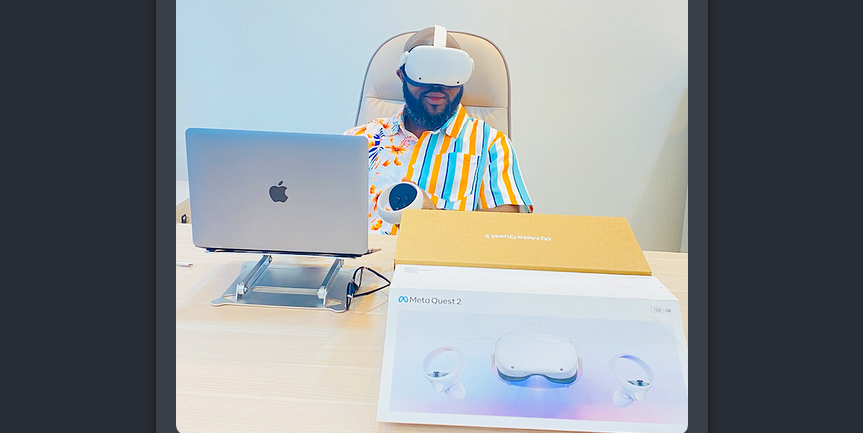
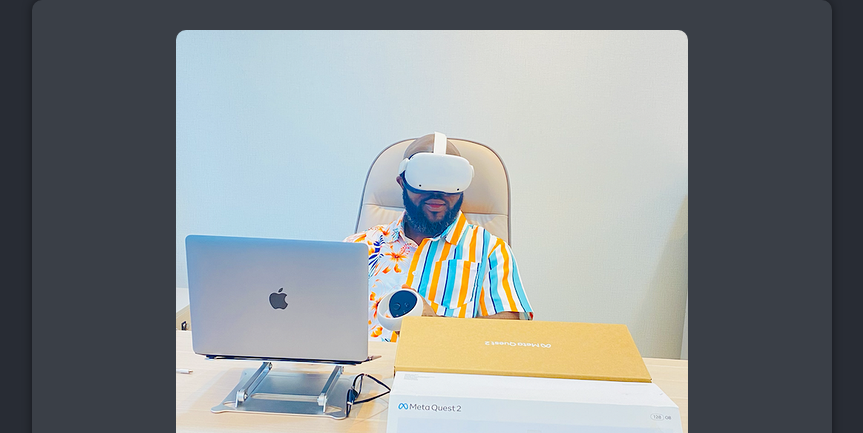
Before and after one commit to Abstaina44/HNG-Frontend-Task, a plain HTML site: page index.html in a window 1280 px wide. Shown: the top 433 px of the page, without its empty margins (208-1071 px from the left). Drawn offline with Linux system fonts and the light colour scheme.

Commit message:
Style.css refactored

```diff
--- a/styles.css
+++ b/styles.css
@@ -13,7 +13,6 @@ body {
   display: flex;
   justify-content: center;
   align-items: center;
-  height: 100vh;
   text-align: center;
 }
 
@@ -90,3 +89,8 @@ hr {
   border: 1px solid #61dafb;
   margin: 20px 0;
 }
+
+body{
+  display: block;
+  margin:auto
+}
```
